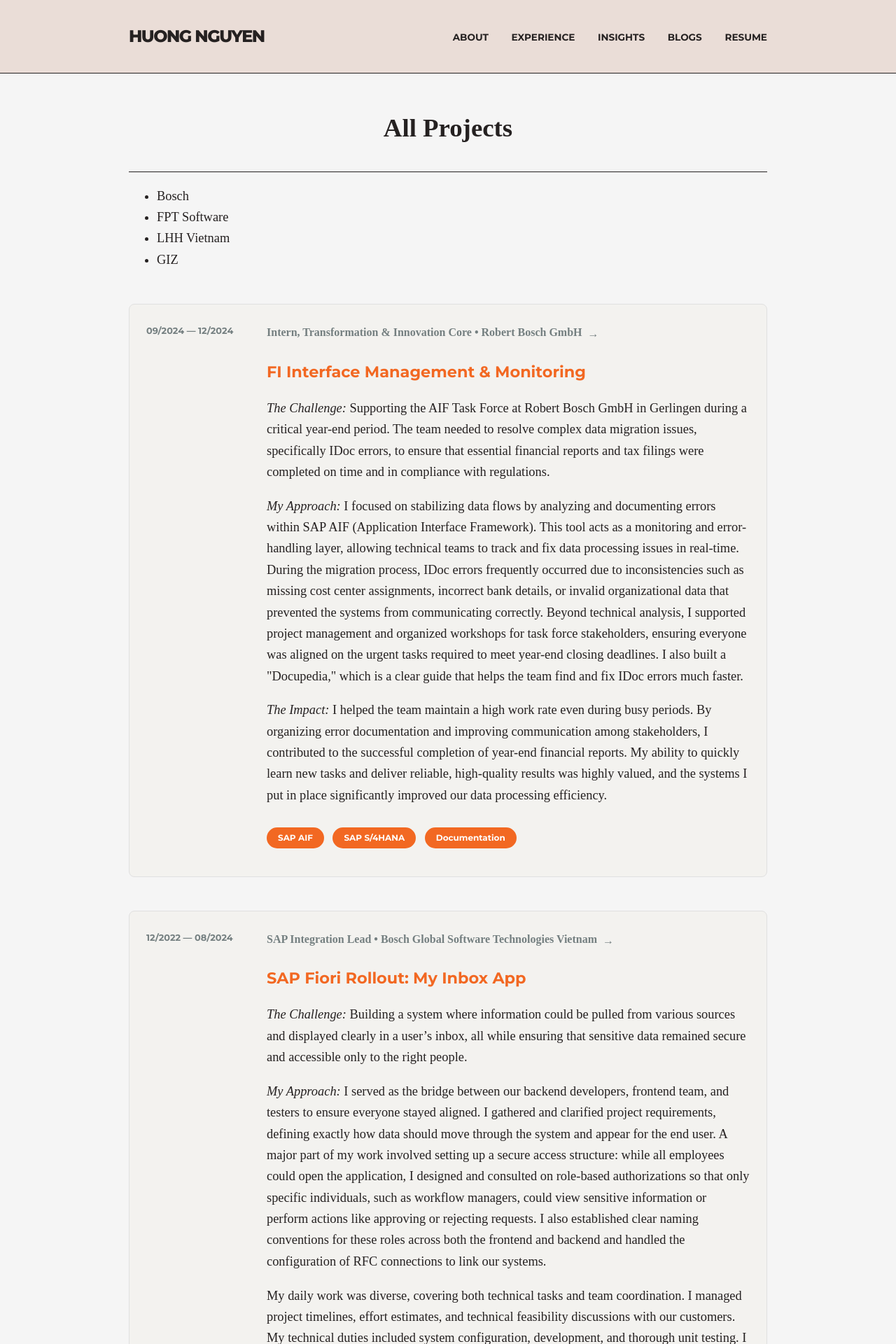
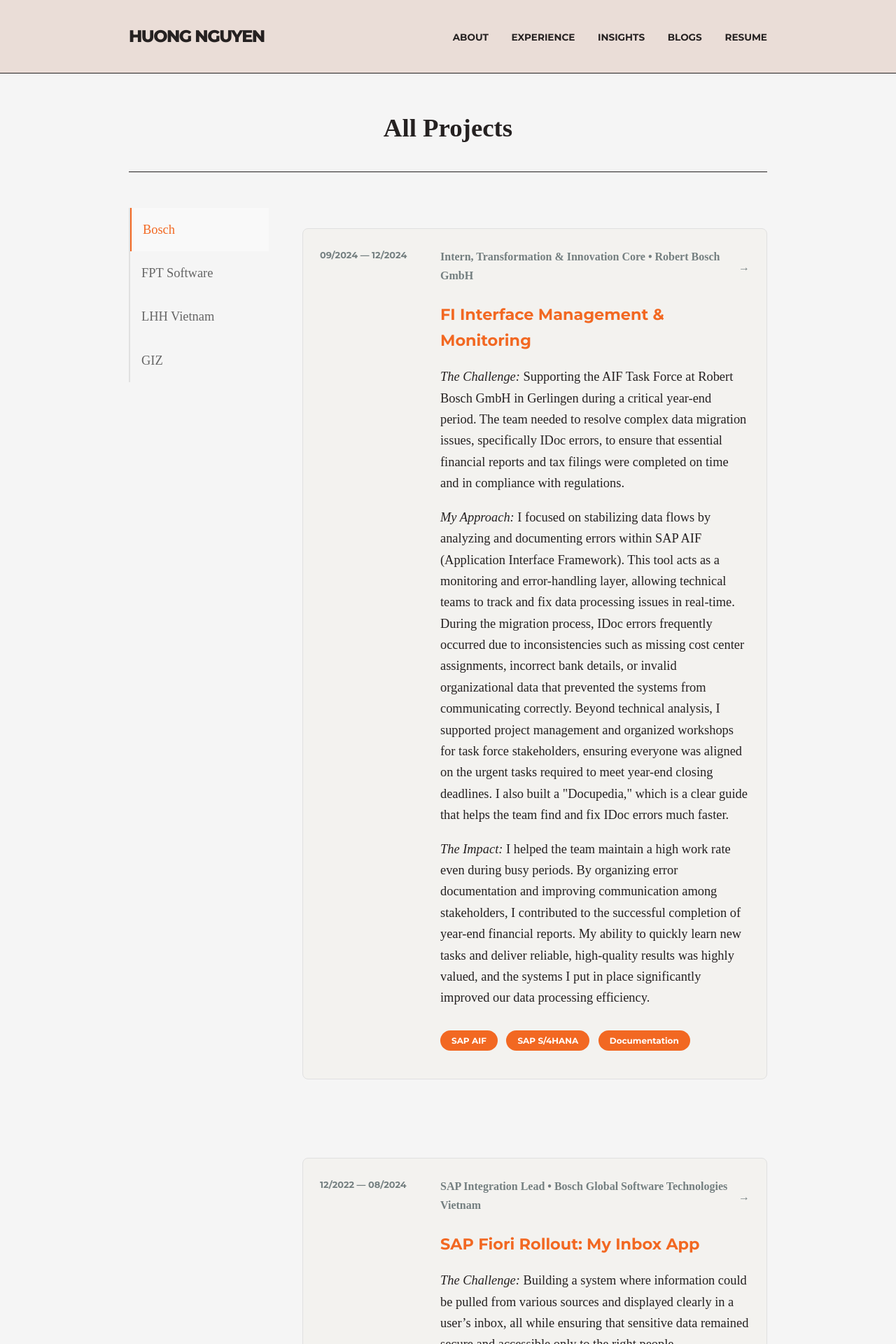
Before and after one commit to huongntn/portfolio-website, a Jekyll site: the page built from archive/index.html, in a window 1280 px wide. Shown: the top 1920 px of the page at 70% size. Built offline with Jekyll 4.4.1, drawn with Linux system fonts in a browser that asks for light colours; some web fonts are replaced; some of the changed text lies outside the part shown.

Commit message:
Update style.css

```diff
--- a/assets/css/style.css
+++ b/assets/css/style.css
@@ -82,6 +82,18 @@
 .tag-container { margin: 1rem 0; }
 .static-tag { display: inline-block; background: var(--brand-orange); color: var(--white); padding: 0.3rem 1rem; border-radius: 20px; font-size: 0.75rem; font-family: var(--font-headers); font-weight: 700; margin-right: 0.5rem; margin-top: 0.8rem; }
 
+/* Container for the side-by-side layout */
+.projects-tabs { display: grid; grid-template-columns: 200px 1fr; gap: 3rem; margin-top: 2rem; align-items: start; }
+
+/* Sidebar navigation */
+.tab-list { list-style: none; padding: 0; border-left: 2px solid #e0e0e0; }
+.tab-button { padding: 1rem; cursor: pointer; transition: all 0.2s ease; color: #666; font-weight: 500; }
+.tab-button.active { border-left: 2px solid var(--brand-orange, #f37021); color: var(--brand-orange, #f37021); background-color: #f9f9f9; }
+
+/* Content area */
+.tab-content { display: none; flex-direction: column; gap: 2rem; }
+.tab-content.active { display: flex; }
+
 /* Footer */
 footer { background-color: var(--text-main); color: var(--white); padding: 4rem 0 3rem 0; margin-top: 5rem; }
 .social-icons a { color: var(--white); font-size: 1.5rem; margin-right: 1.5rem; transition: color 0.15s; }
@@ -112,5 +124,8 @@
   .archive-project-card { grid-template-columns: 1fr; gap: 0.5rem; padding: 1rem; }
   .archive-project-card .project-date { margin-bottom: 0.5rem; }
   .archive-project-card h3 { margin: 0.25rem 0; }
-  .company-link { text-transform: none; }
+  .projects-tabs { grid-template-columns: 1fr; gap: 1rem; }
+  .tab-list { display: flex; overflow-x: auto; border-left: none; border-bottom: 2px solid #e0e0e0; margin-bottom: 1rem; }
+  .tab-button { white-space: nowrap; border-left: none; border-bottom: 2px solid transparent; }
+  .tab-button.active { border-left: none; border-bottom: 2px solid var(--brand-orange, #f37021); }
 }
```
